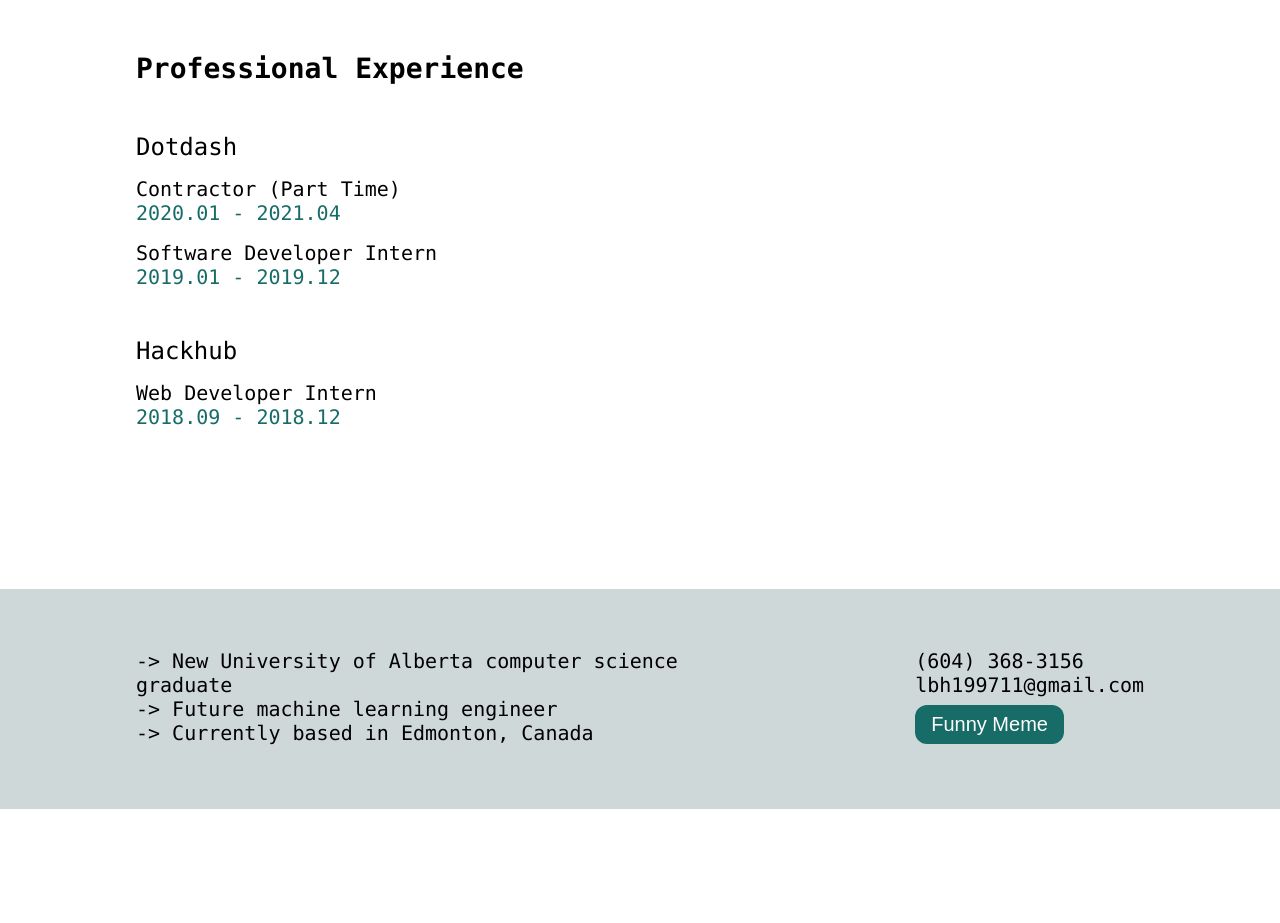
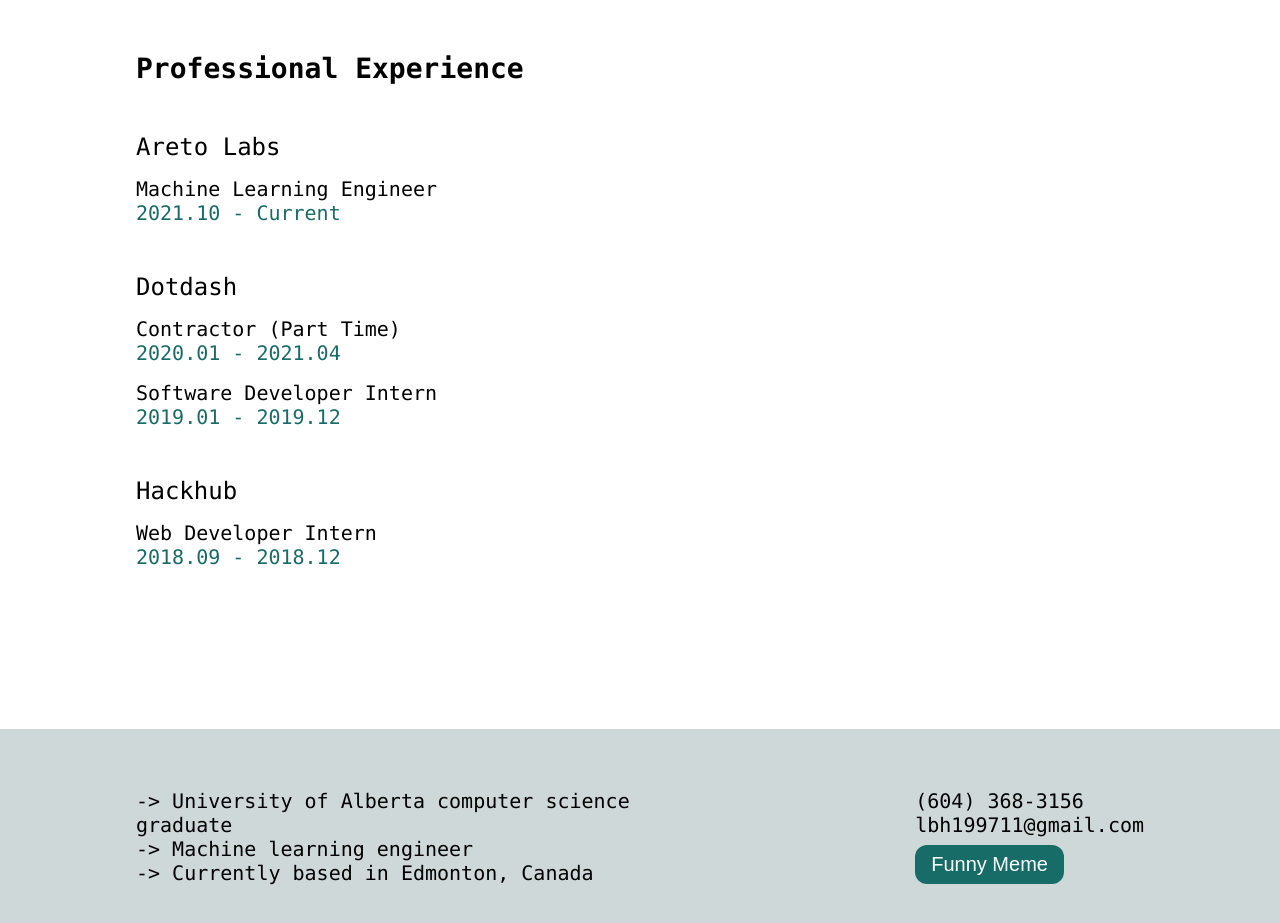
Before and after one commit to lbh199711/Personal-website, a Vue app in the folder frontend/: page / in a window 1280 px wide. Shown: the part 1500-2423 px from the top of the page. Before the commit the page ends 2309 px from the top, so only its background shows below. Built offline with nearby package versions, Linux system fonts and the light colour scheme.

Commit message:
areto updates

```diff
--- a/frontend/src/assets/text/sentiment-analysis.json
+++ b/frontend/src/assets/text/sentiment-analysis.json
@@ -3,8 +3,6 @@
     "data": "https://www.kaggle.com/ducanger/imdb-dataset",
     "url": "https://github.com/lbh199711/sentiment-analysis-CNN-LSTM/",
     "content": [
-        {"type":"heading", "value":"Playground"},
-        {"type":"link", "value":"Experience with the deployed model here.", "url":"/sa_model"},
         {"type":"heading", "value":"Description"},
         {"type":"text","value":"IMDb review sentiment analysis model created in TensorFlow with CNN+LSTM+GloVe Twiter Embeddings. The model takes in movie review as a list of word indexes and output a decimal between 0 and 1, representing the sentiment of the review toward the movie. "},
         {"type":"text","value":"The data consists of 50k IMDb movie reviews split into 7/1/2 training/validation/testing sets."},
--- a/frontend/src/components/Footer.vue
+++ b/frontend/src/components/Footer.vue
@@ -2,14 +2,14 @@
     <div class="footer">
         <div class="footer__content">
             <p class="footer__text">
-                -> New University of Alberta computer science graduate<br>
-                -> Future machine learning engineer<br>
+                -> University of Alberta computer science graduate<br>
+                -> Machine learning engineer<br>
                 -> Currently based in Edmonton, Canada
             </p>
             <div class="footer__links">
                 <p class="footer__contact">(604) 368-3156</p>
                 <p class="footer__contact">lbh199711@gmail.com</p>
-                <a href="https://miro.medium.com/max/475/1*A8bKVrmA9qMhReU0U_KYzw.jpeg" class="footer__button" target="_blank" ><button>Funny Meme</button></a>
+                <a href="https://twitter.com/theotheredmund/status/1349453230762196992" class="footer__button" target="_blank" ><button>Funny Meme</button></a>
             </div>
         </div>
     </div>
--- a/frontend/src/components/section/Experience.vue
+++ b/frontend/src/components/section/Experience.vue
@@ -2,6 +2,7 @@
     <div class="experience">
         <div class="experience__content">
             <h2 class="experience__header">Professional Experience</h2>
+            <ExperienceCard company="Areto Labs" :jobs="[{'title':'Machine Learning Engineer', 'time':'2021.10 - Current'}]" />
             <ExperienceCard company="Dotdash" :jobs="[{'title':'Contractor (Part Time)', 'time':'2020.01 - 2021.04'},{'title':'Software Developer Intern', 'time':'2019.01 - 2019.12'}]" />
             <ExperienceCard company="Hackhub" :jobs="[{'title':'Web Developer Intern', 'time':'2018.09 - 2018.12'}]" />
         </div>
```
Also changed, not shown: 1 other file (tests, documents, lock files or other folders).
